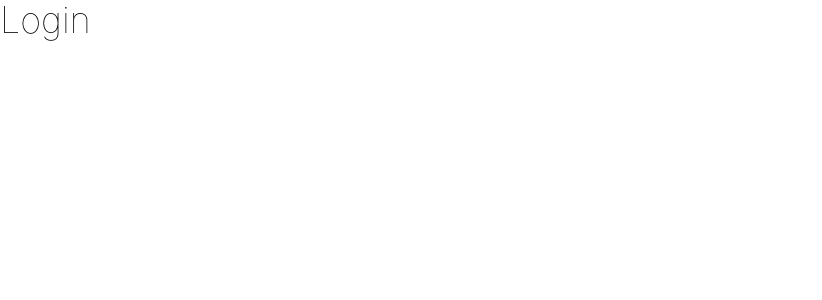
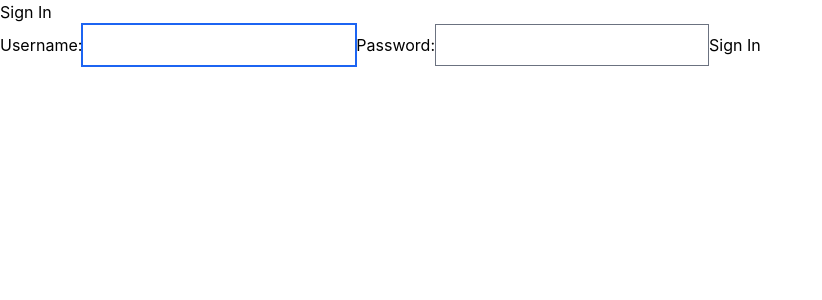
Before and after one commit to AsjadIftikhar/GrowthMenu_F, a Next.js app in the folder growthmenu/: page /login in a window 1280 px wide. Shown: the top 300 px of the page, without its empty margins (0-822 px from the left). Built offline with nearby package versions, Linux system fonts and the light colour scheme.

Commit message:
get profile on console

```diff
--- /dev/null
+++ b/growthmenu/context/AuthProvider.jsx
@@ -0,0 +1,15 @@
+import { createContext, useState } from "react";
+
+const AuthContext = createContext({});
+
+export const AuthProvider = ({ children }) => {
+    const [auth, setAuth] = useState({});
+
+    return (
+        <AuthContext.Provider value={{ auth, setAuth }}>
+            {children}
+        </AuthContext.Provider>
+    )
+}
+
+export default AuthContext;
--- /dev/null
+++ b/growthmenu/hooks/useAuth.jsx
@@ -0,0 +1,10 @@
+import { useContext, useDebugValue } from "react";
+import AuthContext from "../context/AuthProvider";
+
+const useAuth = () => {
+    const { auth } = useContext(AuthContext);
+    useDebugValue(auth, auth => auth?.user ? "Logged In" : "Logged Out")
+    return useContext(AuthContext);
+}
+
+export default useAuth;
--- /dev/null
+++ b/growthmenu/hooks/useAxiosPrivate.jsx
@@ -0,0 +1,44 @@
+import { axiosPrivate } from "../pages/api/axios";
+import { useEffect } from "react";
+import useRefreshToken from "./useRefreshToken";
+import useAuth from "./useAuth";
+
+const useAxiosPrivate = () => {
+    const refresh = useRefreshToken();
+    const { auth } = useAuth();
+
+    useEffect(() => {
+
+        const requestIntercept = axiosPrivate.interceptors.request.use(
+            config => {
+                if (!config.headers['Authorization']) {
+                    config.headers['Authorization'] = `JWT ${auth?.accessToken}`;
+                }
+                return config;
+            }, (error) => Promise.reject(error)
+        );
+
+        const responseIntercept = axiosPrivate.interceptors.response.use(
+            response => response,
+            async (error) => {
+                const prevRequest = error?.config;
+                if (error?.response?.status === 403 && !prevRequest?.sent) {
+                    prevRequest.sent = true;
+                    const newAccessToken = await refresh();
+                    prevRequest.headers['Authorization'] = `Bearer ${newAccessToken}`;
+                    return axiosPrivate(prevRequest);
+                }
+                return Promise.reject(error);
+            }
+        );
+
+        return () => {
+            axiosPrivate.interceptors.request.eject(requestIntercept);
+            axiosPrivate.interceptors.response.eject(responseIntercept);
+        }
+    }, [auth, refresh])
+
+    return axiosPrivate;
+}
+
+export default useAxiosPrivate;
--- a/growthmenu/package.json
+++ b/growthmenu/package.json
@@ -13,7 +13,8 @@
     "flowbite": "^1.3.4",
     "next": "12.1.0",
     "react": "17.0.2",
-    "react-dom": "17.0.2"
+    "react-dom": "17.0.2",
+    "react-router-dom": "^6.2.2"
   },
   "devDependencies": {
     "autoprefixer": "^10.4.4",
--- a/growthmenu/pages/_app.js
+++ b/growthmenu/pages/_app.js
@@ -1,7 +1,11 @@
 import '../styles/globals.css'
+import {AuthProvider} from "../context/AuthProvider";
 
 function MyApp({ Component, pageProps }) {
-  return <Component {...pageProps} />
+  return (
+      <AuthProvider>
+      <Component {...pageProps} />
+      </AuthProvider>);
 }
 
 export default MyApp
--- a/growthmenu/pages/api/axios.jsx
+++ b/growthmenu/pages/api/axios.jsx
@@ -3,3 +3,9 @@ import axios from 'axios';
 export default axios.create({
     baseURL: 'http://127.0.0.1:8000'
 });
+
+export const axiosPrivate = axios.create({
+    baseURL: 'http://127.0.0.1:8000',
+    headers: { 'Content-Type': 'application/json' },
+    // withCredentials: true
+});
--- a/growthmenu/pages/login.jsx
+++ b/growthmenu/pages/login.jsx
@@ -1,11 +1,105 @@
-import React from "react";
+import { useRef, useState, useEffect} from 'react';
+import useAuth from '../hooks/useAuth';
+// import { Link, useNavigate, useLocation } from 'react-router-dom';
+
+import axios from "./api/axios";
+import AuthContext from "../context/AuthProvider";
+import Router from "next/router";
+const LOGIN_URL = '/auth/jwt/create/';
 
 const Login = () => {
-  return (
-    <div className="text-4xl dark:text-white font-thin dark:text-white">
-      Login
-    </div>
-  );
-};
+    const { setAuth } = useAuth();
+    // const navigate = useNavigate();
+    // const location = useLocation();
+    // const from = location.state?.from?.pathname || "/";
 
-export default Login;
+    const userRef = useRef();
+    const errRef = useRef();
+
+    const [username, setUsername] = useState('');
+    const [password, setPassword] = useState('');
+    const [errMsg, setErrMsg] = useState('');
+
+    useEffect(() => {
+        userRef.current.focus();
+    }, [])
+
+    useEffect(() => {
+        setErrMsg('');
+    }, [username, password])
+
+    const handleSubmit = async (e) => {
+        e.preventDefault();
+
+        try {
+            const response = await axios.post(LOGIN_URL,
+                JSON.stringify({ username, password }),
+                {
+                    headers: { 'Content-Type': 'application/json' },
+                    // withCredentials: true
+                }
+            );
+            console.log(JSON.stringify(response?.data));
+            //console.log(JSON.stringify(response));
+            const accessToken = response?.data?.access;
+            // const roles = response?.data?.roles;
+            setAuth({ username, password, accessToken });
+            // setUsername('');
+            // setPassword('');
+            // console.log("hereeeeeeeeeeeeeeeeeeeeeeeeeee")
+            Router.push("/user/");
+            // setSuccess(true);
+            // navigate(from, { replace: true });
+        } catch (err) {
+            if (!err?.response) {
+                setErrMsg('No Server Response');
+            } else if (err.response?.status === 400) {
+                setErrMsg('Missing Username or Password');
+            } else if (err.response?.status === 401) {
+                setErrMsg('Unauthorized');
+            } else {
+                setErrMsg('Login Failed');
+            }
+            errRef.current.focus();
+        }
+    }
+
+    return (
+
+        <section>
+            <p ref={errRef} className={errMsg ? "errmsg" : "offscreen"} aria-live="assertive">{errMsg}</p>
+            <h1>Sign In</h1>
+            <form onSubmit={handleSubmit}>
+                <label htmlFor="username">Username:</label>
+                <input
+                    type="text"
+                    id="username"
+                    ref={userRef}
+                    autoComplete="off"
+                    onChange={(e) => setUsername(e.target.value)}
+                    value={username}
+                    required
+                />
+
+                <label htmlFor="password">Password:</label>
+                <input
+                    type="password"
+                    id="password"
+                    onChange={(e) => setPassword(e.target.value)}
+                    value={password}
+                    required
+                />
+                <button>Sign In</button>
+            </form>
+            {/*<p>*/}
+            {/*    Need an Account?<br />*/}
+            {/*    <span className="line">*/}
+            {/*        <Link to="/register">Sign Up</Link>*/}
+            {/*    </span>*/}
+            {/*</p>*/}
+        </section>
+
+    )
+}
+
+export default Login
--- /dev/null
+++ b/growthmenu/pages/user.jsx
@@ -0,0 +1,52 @@
+import { useState, useEffect } from "react";
+import useAxiosPrivate from "../hooks/useAxiosPrivate";
+import { useNavigate, useLocation } from "react-router-dom";
+import axios from "./api/axios";
+
+const User = () => {
+    const [user, setUser] = useState();
+    const axiosPrivate = useAxiosPrivate();
+    // const navigate = useNavigate();
+    // const location = useLocation();
+
+    useEffect(() => {
+        let isMounted = true;
+        const controller = new AbortController();
+
+        const getUser = async () => {
+            try {
+                const response = await axiosPrivate.get('/auth/customers/me/', {
+                    signal: controller.signal
+                });
+                console.log(response.data);
+                isMounted && setUser(response.data);
+            } catch (err) {
+                console.error(err);
+                // navigate('/login', { state: { from: location }, replace: true });
+            }
+        }
+
+        getUser();
+
+        return () => {
+            isMounted = false;
+            controller.abort();
+        }
+    }, [])
+
+    return (
+        <article>
+            <h2>User Profile</h2>
+            <li>{user?.user_id}</li>
+            {/*{users?.length*/}
+            {/*    ? (*/}
+            {/*        <ul>*/}
+            {/*            {users.map((user, i) => <li key={i}>{user?.username}</li>)}*/}
+            {/*        </ul>*/}
+            {/*    ) : <p>No users to display</p>*/}
+            {/*}*/}
+        </article>
+    );
+};
+
+export default User;
```
Also changed, not shown: growthmenu/RequireAuth.jsx (added, +16 -0 lines), growthmenu/hooks/useRefreshToken.jsx (added, +21 -0 lines), 1 other file (tests, documents, lock files or other folders).
